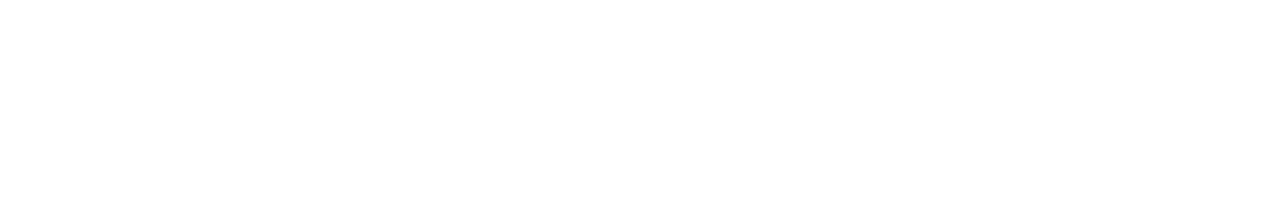
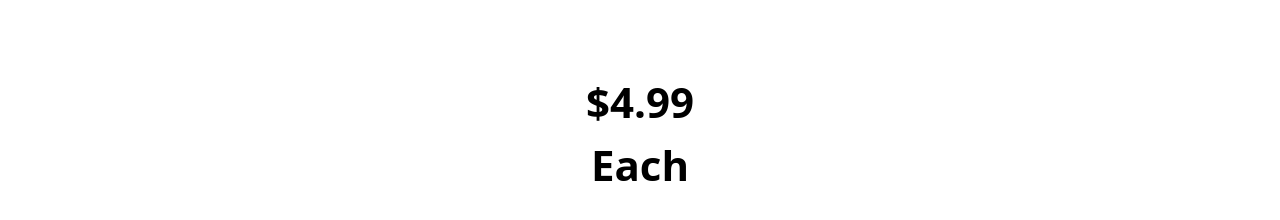
Before and after one commit to Ambiogu22/healthy-juices, a React (Create React App) app: page /shop/items in a window 1280 px wide. Shown: the part 1474-1694 px from the top of the page. Before the commit the page ends 1538 px from the top, so only its background shows below. Built offline with nearby package versions, Linux system fonts and the light colour scheme.

Commit message:
V0.13.4.1

```diff
--- a/src/Components/Items/Items.js
+++ b/src/Components/Items/Items.js
@@ -5,11 +5,15 @@
     return (
         <>
             <div>
-                <div className="flex flex-col gap-24 items-center mb-32 relative">
-                    <img src={props.image} className="mt-32 w-86" alt={props.imgAlt}/>
+                <div className="flex flex-col items-center gap-24 mb-32 relative">
+                    <img src={props.image} className="mt-32 w-[450px]" alt={props.imgAlt}/>
                     <div className="flex flex-col gap-32">
                         <h2 className="text-7xl font-semibold text-[#555555] font-mono text-center">{props.juiceName}</h2>
                         <p className="text-[36px] items-start font-semibold">{props.juiceDescription}</p>
+                    </div>
+                    <div className="flex flex-col items-center justify-center">
+                        <h2 className="text-[42px] font-semibold">${props.price}</h2>
+                        <h2 className="text-[42px] font-semibold">Each</h2>
                     </div>
                 </div>
             </div>
--- a/src/Components/Items/ShopItems.js
+++ b/src/Components/Items/ShopItems.js
@@ -12,6 +12,7 @@
                             juiceDescription="Green Juice 3 is a blend of apple, lemon, ginger and beet. It is our most popular Roots juice made with the goodness of beets, sweetness of apples and all the spice from ginger."
                             image="https://cdn-icons-png.flaticon.com/512/71/71879.png"
                             imgAlt="Green Juice Image"
+                            price="4.99"
                         />
                 </div>
             </div>
```
